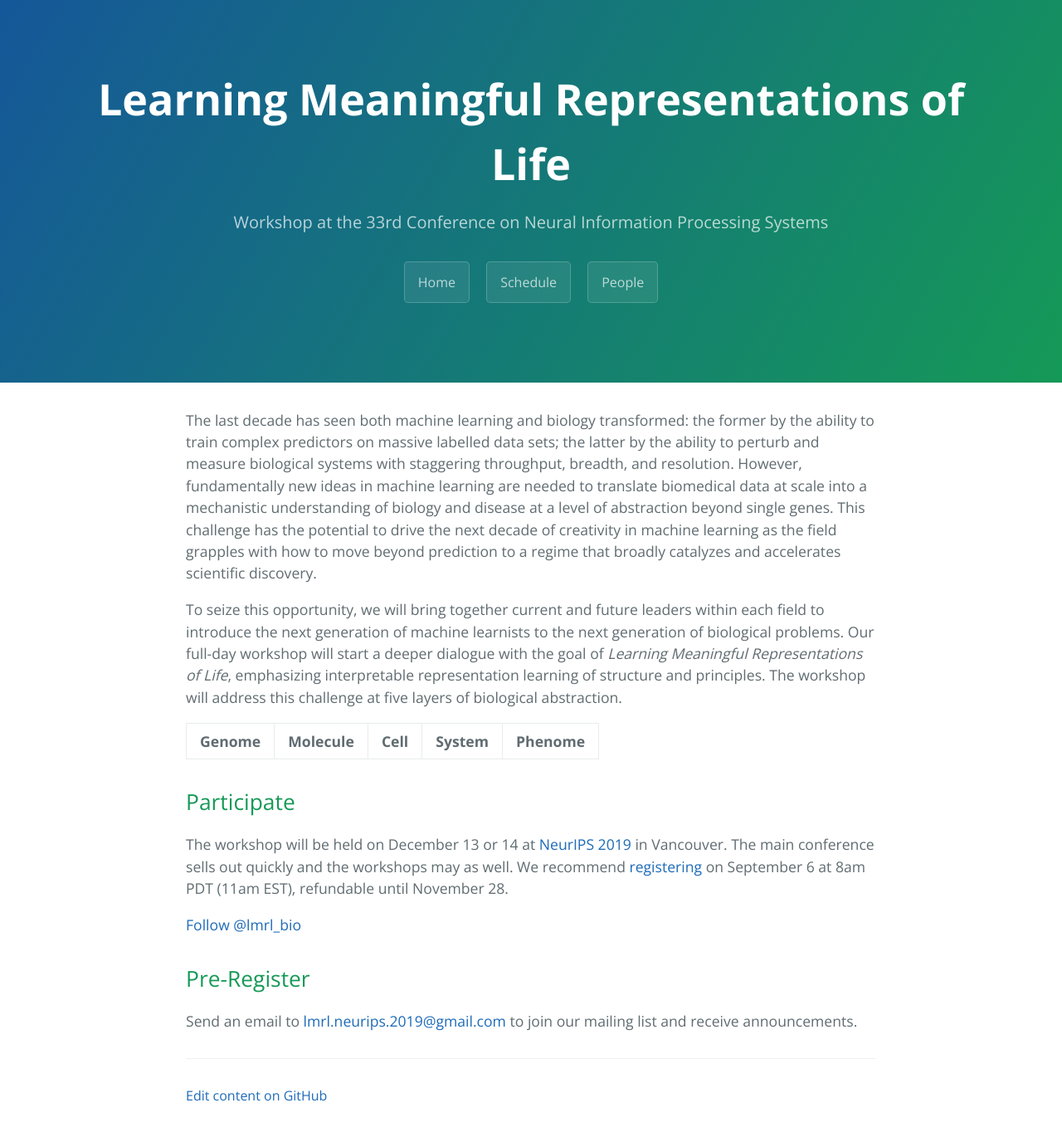
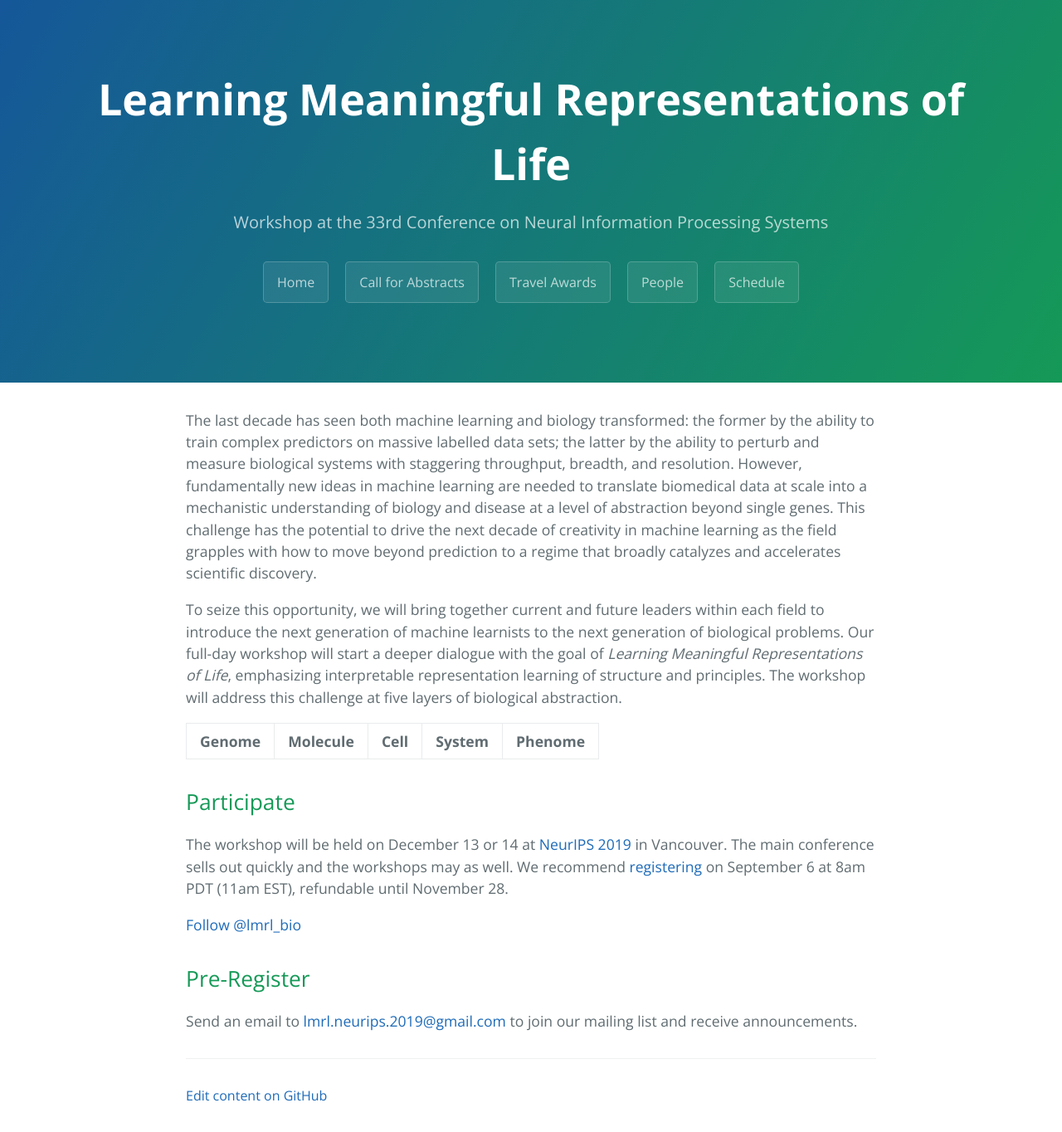
Before and after one commit to lmrl-bio/lmrl-bio.github.io, a Jekyll site: the page built from index.md, in a window 1280 px wide. Shown: the whole page at 83% size. Built offline with Jekyll 4.4.1, drawn with Linux system fonts in a browser that asks for light colours; comment, search, counter and statistics services are not loaded.

Commit message:
Update default.html

```diff
--- a/_layouts/default.html
+++ b/_layouts/default.html
@@ -26,8 +26,10 @@
       <h1 class="project-name">{{ site.title }}</h1>
       <h2 class="project-tagline">{{ page.description | default: site.description | default: site.github.project_tagline }}</h2>
       <a href="/" class="btn">Home</a>
+      <a href="/call" class="btn">Call for Abstracts</a>
+      <a href="/travel" class="btn">Travel Awards</a>
+      <a href="/people" class="btn">People</a>
       <a href="/schedule" class="btn">Schedule</a>
-      <a href="/people" class="btn">People</a>
     </header>
 
     <main id="content" class="main-content" role="main">
```
